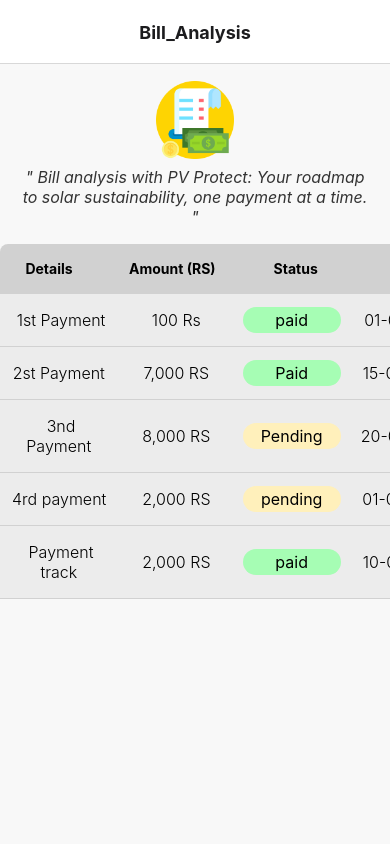
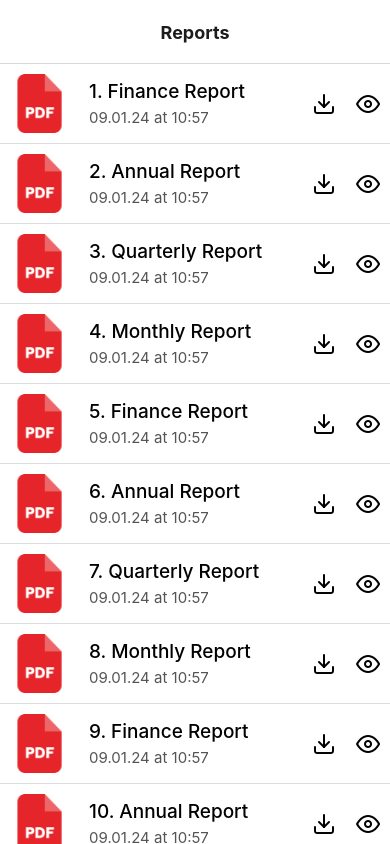
Before and after one commit to umakant3525/PVPROTECTAPP, a React Native app: screen /Reports in a window 390 px wide. Built offline with nearby package versions, Linux system fonts and the light colour scheme.

Commit message:
download icon changes in the reports

```diff
--- a/StackNavigator.js
+++ b/StackNavigator.js
@@ -24,8 +24,8 @@ const StackNavigator = () => {
         {/* <Stack.Screen name="AboutSliderScreen" component={AboutSliderScreen} options={{ headerShown: false }} /> */}
         {/* <Stack.Screen name="ClientLoginScreen" component={ClientLoginScreen} options={{ headerShown: false }} />  */}
         {/* <Stack.Screen name="ClientDashboardScreen" component={ClientDashboardScreen} options={{ headerShown: false }} /> */}
-        {/* <Stack.Screen name="Reports" component={ReportsScreen} options={{ headerTitleAlign: 'center'  , headerfont : 2.5 , headerTitleStyle: { fontWeight: 'bold' } }} /> */}
-        <Stack.Screen name="Bill_Analysis" component={BillAnalysisScreen} options={{ headerTitleAlign: 'center', headerfont: 2.5, headerTitleStyle: { fontWeight: 'bold' } }} />
+        <Stack.Screen name="Reports" component={ReportsScreen} options={{ headerTitleAlign: 'center'  , headerfont : 2.5 , headerTitleStyle: { fontWeight: 'bold' } }} />
+        {/* <Stack.Screen name="Bill_Analysis" component={BillAnalysisScreen} options={{ headerTitleAlign: 'center', headerfont: 2.5, headerTitleStyle: { fontWeight: 'bold' } }} /> */}
 
         {/* <Stack.Screen name="GenerationScreen" component={GenerationScreen} /> */}
         {/* <Stack.Screen name="CleaningScreen" component={CleaningScreen} /> */}
--- a/src/client/reports/ReportsScreen.jsx
+++ b/src/client/reports/ReportsScreen.jsx
@@ -39,19 +39,23 @@ const ReportsScreen = () => {
             <View style={styles.textContainer}>
               <Text style={styles.reportTitle}>{index + 1}. {report.title}</Text>
               <View style={styles.subTextContainer}>
-                  <TouchableOpacity onPress={() => handleDownload(report.link)}>
-                    <Feather name="download" size={16} color="black" />
-                  </TouchableOpacity>
                 <Text style={styles.date}>{report.date}</Text>
               </View>
+            </View>
+            <View style={styles.iconContainer}>
+              <TouchableOpacity onPress={() => handleDownload(report.link)} style={styles.iconButton}>
+                <Feather name="download" size={24} color="black" />
+              </TouchableOpacity>
+              <TouchableOpacity onPress={() => handleDownload(report.link)} style={styles.iconButton}>
+                <Feather name="eye" size={24} color="black" />
+              </TouchableOpacity>
             </View>
           </View>
         ))}
       </ScrollView>
-
     </SafeAreaView>
   );
-}
+};
 
 export default ReportsScreen;
 
@@ -78,7 +82,8 @@ const styles = StyleSheet.create({
   },
   reportTitle: {
     fontSize: hp('2.2%'),
-    fontWeight: '500'  },
+    fontWeight: '500',
+  },
   subTextContainer: {
     flexDirection: 'row',
     alignItems: 'center',
@@ -87,6 +92,12 @@ const styles = StyleSheet.create({
   date: {
     fontSize: hp('1.8%'),
     color: '#555',
-    marginLeft: wp('3%'),
+  },
+  iconContainer: {
+    flexDirection: 'row',
+    alignItems: 'center',
+  },
+  iconButton: {
+    marginLeft: wp('5%'),
   },
 });
```
Lines whose indentation alone changed are shown as unchanged.
